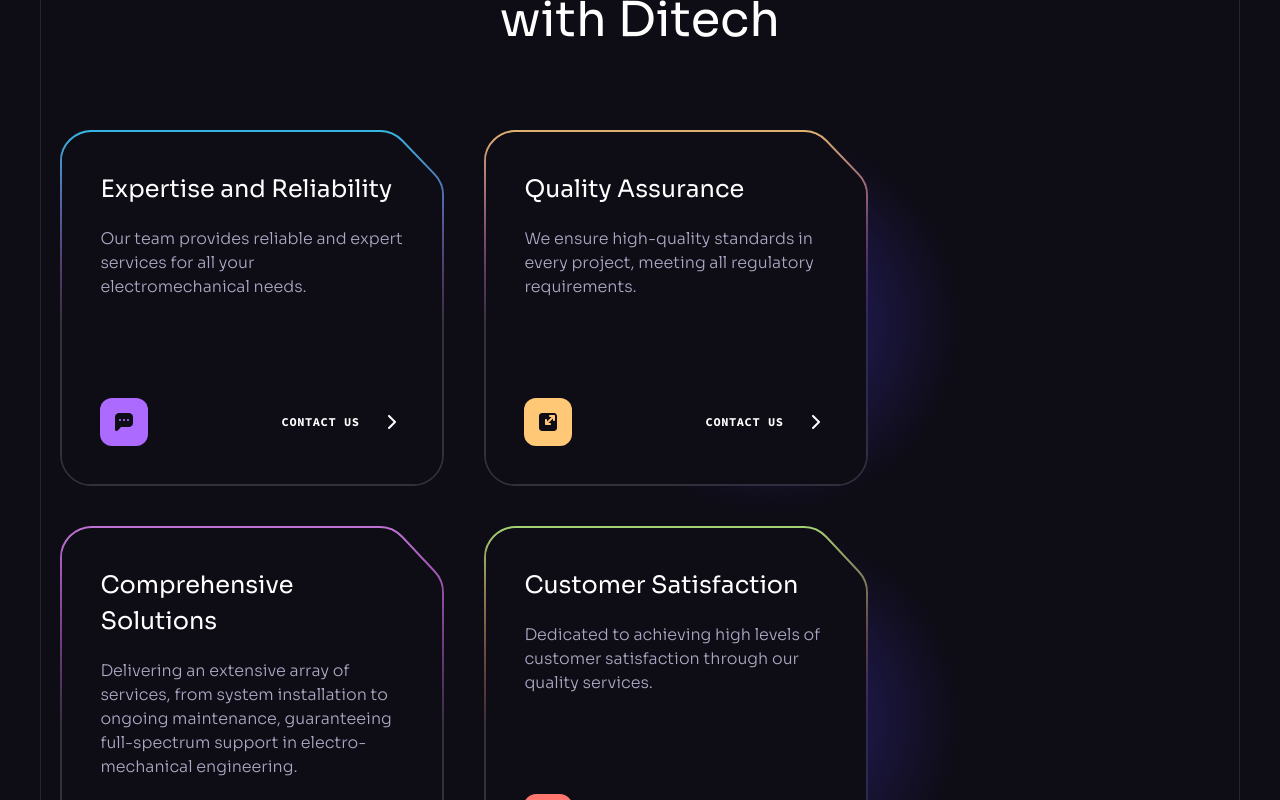
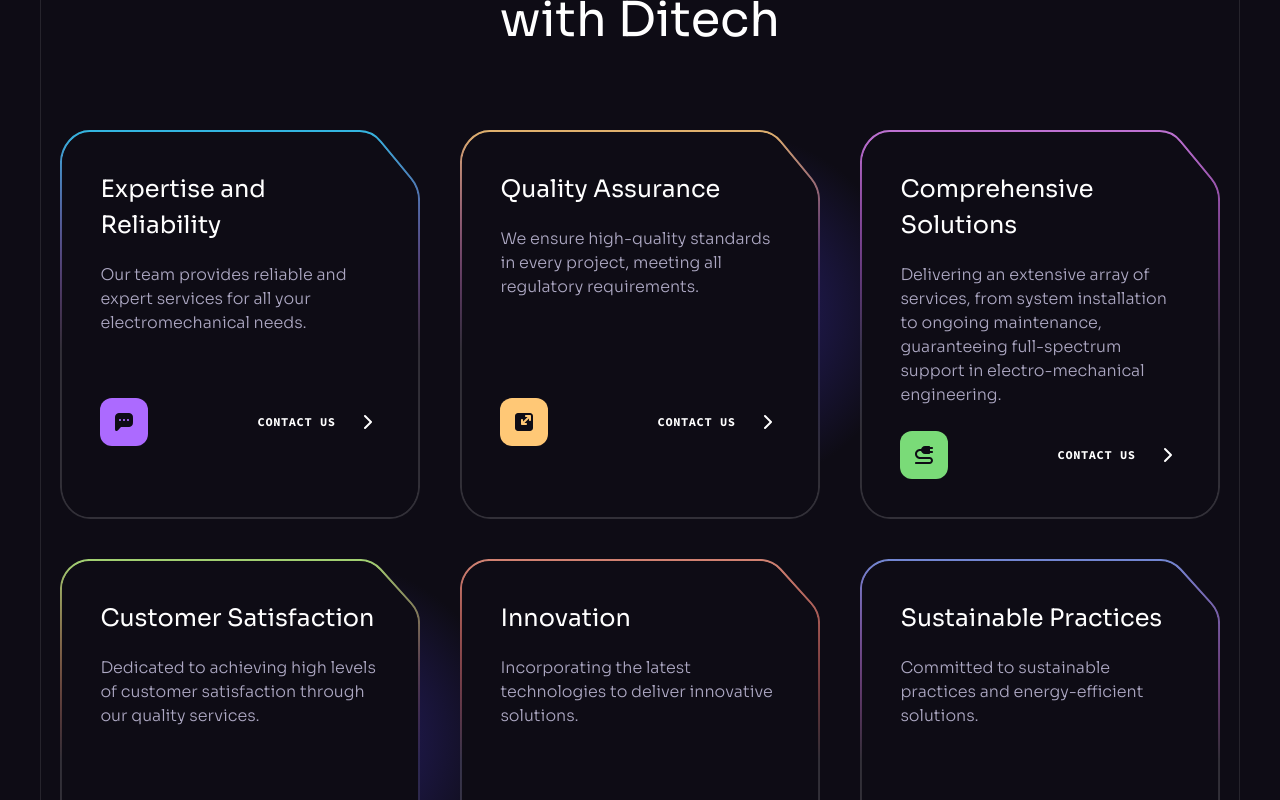
Before and after one commit to geogrey12muiruri/Ditech-engineering, a React (Vite) app: page / in a window 1280 px wide. Shown: the part 1360-2160 px from the top of the page. Built offline with nearby package versions, Linux system fonts and the light colour scheme.

Commit message:
modified the benefits.jsx

```diff
--- a/src/components/Benefits.jsx
+++ b/src/components/Benefits.jsx
@@ -15,10 +15,11 @@
           title="Engineering the Future with Ditech"
         />
 
-        <div className="flex flex-wrap gap-10 mb-10">
+        {/* Updated to a grid layout for desktop */}
+        <div className="grid grid-cols-1 md:grid-cols-2 lg:grid-cols-3 gap-10 mb-10">
           {benefits.map((item) => (
             <div
-              className="block relative p-0.5 bg-no-repeat bg-[length:100%_100%] md:max-w-[24rem]"
+              className="block relative p-0.5 bg-no-repeat bg-[length:100%_100%] md:max-w-[24rem] w-full"
               style={{
                 backgroundImage: `url(${item.backgroundUrl})`,
               }}
```
